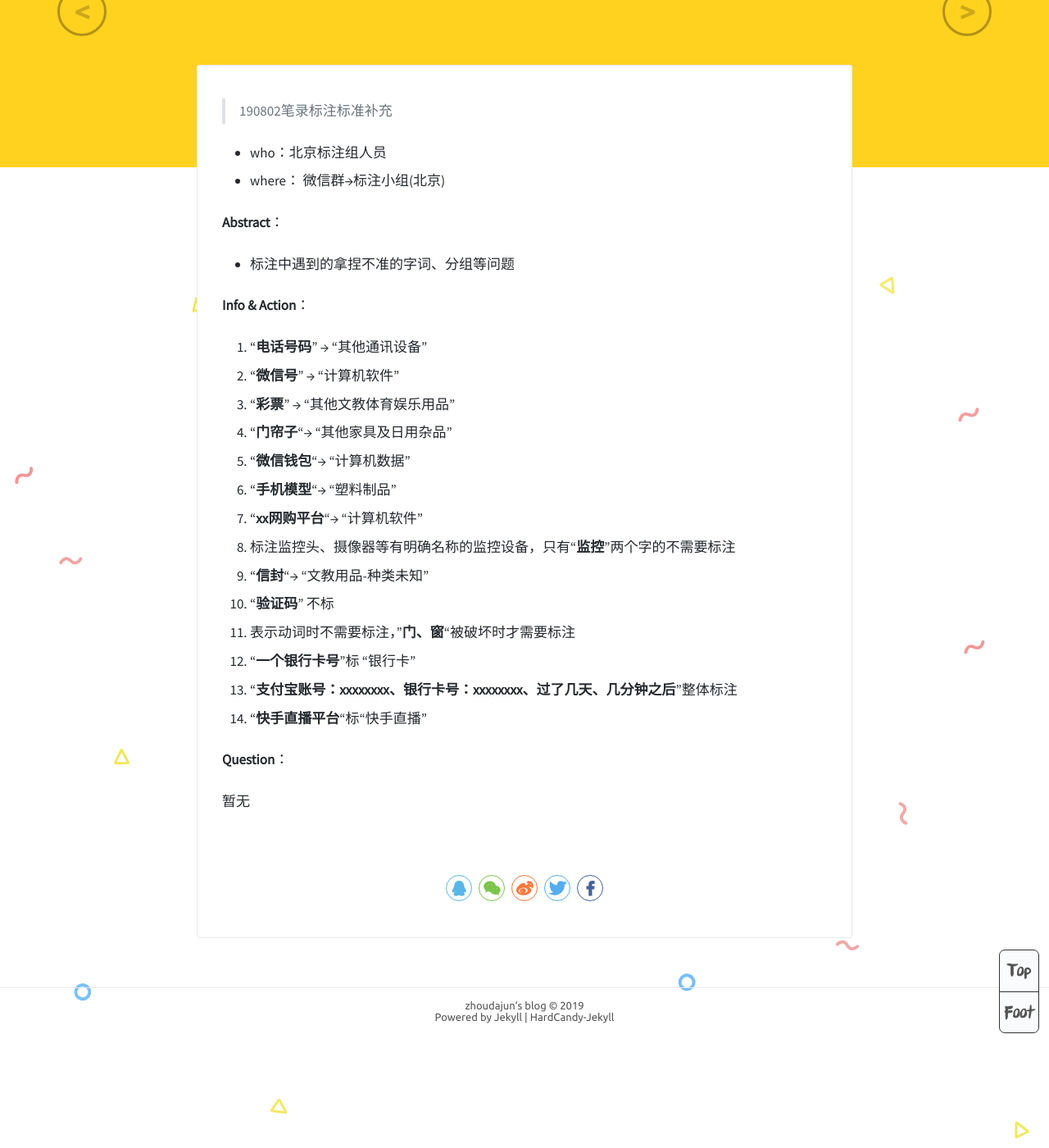
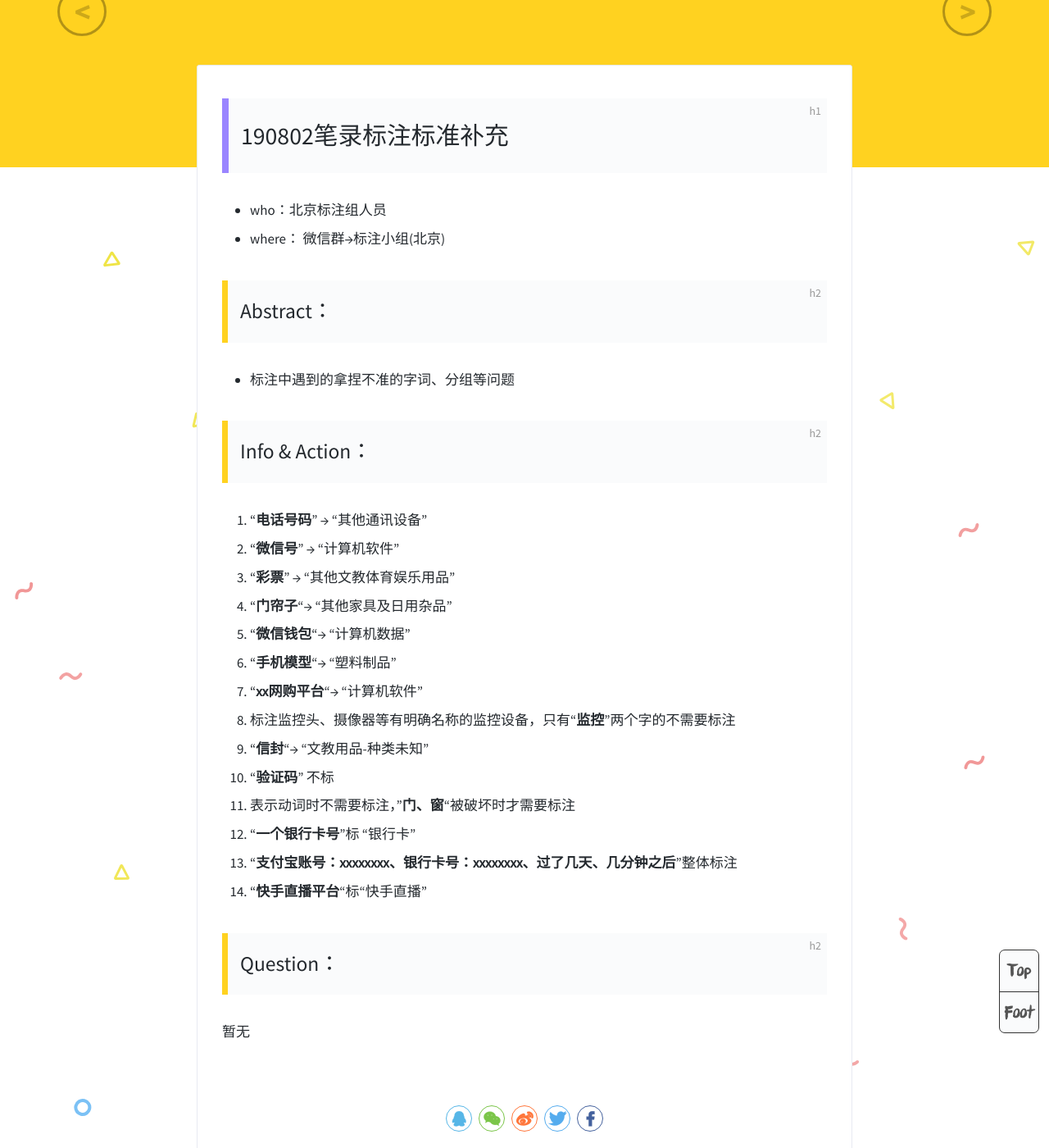
Before and after one commit to zhoudajun/zhoudajun.github.io, a Jekyll site: the page built from _posts/2019-08-10-w32-weekly-record.md, in a window 1280 px wide and 1400 px high, scrolled down 421 px. Shown: the whole window at 82% size. Built offline with Jekyll 4.4.1, drawn with Linux system fonts in a browser that asks for light colours; comment, search, counter and statistics services are not loaded.

```diff
--- a/_posts/2019-08-10-w32-weekly-record.md
+++ b/_posts/2019-08-10-w32-weekly-record.md
@@ -8,7 +8,7 @@ color: rgb(255,210,32)
 tags: log
 ---
 
-> 190802笔录标注标准补充
+# 190802笔录标注标准补充
 
 
 
@@ -17,13 +17,13 @@ tags: log
 
 
 
-**Abstract**：
+## Abstract：
 
 - 标注中遇到的拿捏不准的字词、分组等问题
 
 
 
-**Info & Action**：
+## Info & Action：
 
 1. “**电话号码**” → "其他通讯设备"
 2. "**微信号**" → "计算机软件"
@@ -42,6 +42,6 @@ tags: log
 
 
 
-**Question**：
+## Question：
 
 暂无
```
